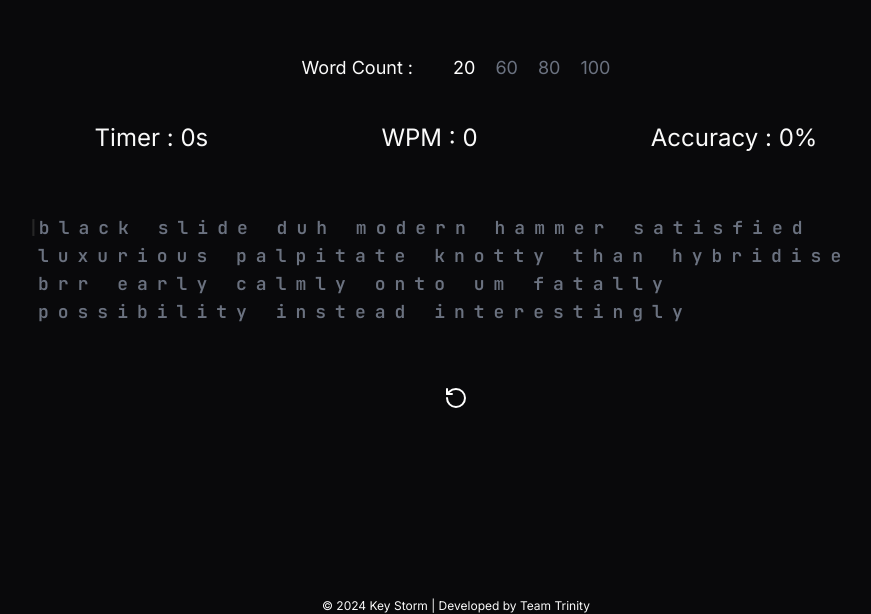
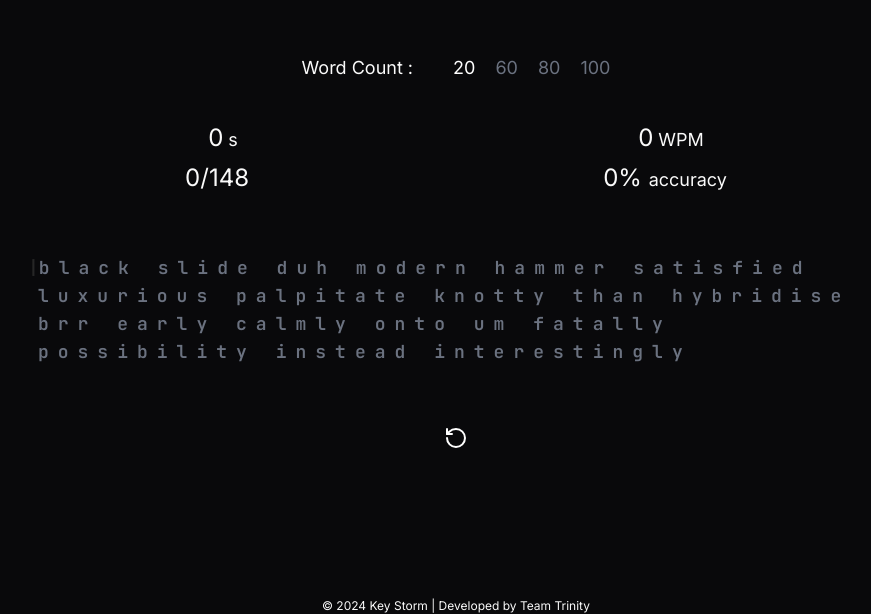
Before and after one commit to Team-Trinity/type-storm, a Next.js app: page /type in a window 1280 px wide. Shown: the part 186-800 px from the top of the page, without its empty margins (184-1055 px from the left). Built offline with nearby package versions, Linux system fonts and the light colour scheme.

Commit message:
fix mistake and accuracy calculation

```diff
--- a/app/_providers/timerProvider.tsx
+++ b/app/_providers/timerProvider.tsx
@@ -21,6 +21,8 @@ type contexType = {
     isRunning: boolean;
     setIsTyping: Dispatch<SetStateAction<boolean>>;
     setIsRunning: Dispatch<SetStateAction<boolean>>;
+    mistake: number;
+    setMistake: Dispatch<SetStateAction<number>>;
     resetTimer: () => void;
     letters: string[];
     typedLetters: string;
@@ -28,7 +30,7 @@ type contexType = {
     text: string;
     pointer: number;
     wpmCalculator: () => number;
-    mistakeCalculator: () => number;
+    accuracy: () => number;
 };
 
 export const timerContext = createContext<contexType>({
@@ -40,6 +42,8 @@ export const timerContext = createContext<contexType>({
     isRunning: false,
     setIsTyping: () => {}, // Empty function as default
     setIsRunning: () => {}, // Empty function as default
+    mistake: 0,
+    setMistake: () => {},
     resetTimer: () => {}, // Empty function as default
     letters: [""],
     typedLetters: "",
@@ -49,7 +53,7 @@ export const timerContext = createContext<contexType>({
     wpmCalculator: () => {
         return 0;
     },
-    mistakeCalculator: () => {
+    accuracy: () => {
         return 0;
     }
 });
@@ -65,25 +69,25 @@ const TimerProvider = ({ children }: { children?: ReactNode }) => {
     const [pointer, setPointer] = useState(-1);
     const inputRef = useRef<HTMLInputElement>();
     const [isRunning, setIsRunning] = useState(false);
+    const [mistake, setMistake] = useState(0);
 
     const correctLetters = text.split("");
     const words = text.split(" ");
 
-    const mistakeCalculator = useCallback(() => {
-        let mistake = 0;
-
-        for (let i = 0; i < typedLetters.length; i++) {
-            if (correctLetters[i] !== typedLetters[i]) {
-                mistake++;
-            }
+    const accuracy = useCallback(() => {
+        const totalTyped = typedLetters.length;
+        if (totalTyped) {
+            return parseFloat(
+                (((totalTyped - mistake) / totalTyped) * 100).toFixed(2)
+            );
+        } else {
+            return 0;
         }
-
-        return mistake;
-    }, [typedLetters, correctLetters]);
+    }, [typedLetters, mistake]);
 
     const wpmCalculator = useCallback(() => {
         const letterPerMinute =
-            ((typedLetters.length - mistakeCalculator()) / timePassed) * 60;
+            ((typedLetters.length - mistake) / timePassed) * 60;
         const avgWordLength = correctLetters.length / words.length;
         if (timePassed > 0) {
             return Math.floor(letterPerMinute / avgWordLength);
@@ -92,10 +96,10 @@ const TimerProvider = ({ children }: { children?: ReactNode }) => {
         }
     }, [
         typedLetters,
-        mistakeCalculator,
         timePassed,
         correctLetters.length,
-        words.length
+        words.length,
+        mistake
     ]);
 
     useEffect(() => {
@@ -140,6 +144,7 @@ const TimerProvider = ({ children }: { children?: ReactNode }) => {
         setTimePassed(0);
         clearInterval(timeRef.current);
         setTypedLetters("");
+        setMistake(0);
     }
     return (
         <timerContext.Provider
@@ -152,6 +157,8 @@ const TimerProvider = ({ children }: { children?: ReactNode }) => {
                 isRunning,
                 setIsTyping,
                 setIsRunning,
+                mistake,
+                setMistake,
                 resetTimer,
                 letters: correctLetters,
                 text,
@@ -159,7 +166,7 @@ const TimerProvider = ({ children }: { children?: ReactNode }) => {
                 setTypedLetters,
                 pointer,
                 wpmCalculator,
-                mistakeCalculator
+                accuracy
             }}
         >
             {children}
--- a/app/type/letterElement.tsx
+++ b/app/type/letterElement.tsx
@@ -1,5 +1,5 @@
 import clsx from "clsx";
-import { useContext } from "react";
+import { useContext, useEffect, useRef } from "react";
 import { timerContext } from "../_providers/timerProvider";
 
 export default function LetterElement({
@@ -14,7 +14,18 @@ export default function LetterElement({
     isLast: boolean;
 }) {
     // console.log(correctLetter, isLast);
-    const { isTyping } = useContext(timerContext);
+    const { isTyping, mistake, setMistake } = useContext(timerContext);
+    const mistakeRef = useRef(0);
+    useEffect(() => {
+        if (
+            typedLetter &&
+            typedLetter !== correctLetter &&
+            mistakeRef.current === 0
+        ) {
+            mistakeRef.current = 1;
+            setMistake((prevValue) => prevValue + 1);
+        }
+    });
     return (
         <>
             {typedLetter && typedLetter !== correctLetter ? (
--- a/app/type/typeBox.tsx
+++ b/app/type/typeBox.tsx
@@ -27,7 +27,8 @@ export default function TypeBox() {
         wpmCalculator,
         setText,
         inputRef,
-        mistakeCalculator
+        accuracy,
+        mistake
     } = useContext(timerContext);
 
     const [getText] = useText();
@@ -85,30 +86,28 @@ export default function TypeBox() {
         resetTimer();
     }
 
-    const accuracy = useCallback(() => {
-        const totalTyped = typedLetters.length;
-        if (totalTyped) {
-            return (
-                ((totalTyped - mistakeCalculator()) / totalTyped) *
-                100
-            ).toFixed(2);
-        } else {
-            return 0;
-        }
-    }, [typedLetters]);
-
     return (
         <div className="mx-auto mt-60 flex w-[calc(100vw*0.7)] flex-col items-center justify-center gap-10 transition-all">
             <TextSelector />
-            <div className="flex w-full items-center justify-around">
-                <div className="text-center text-2xl">
-                    Timer : {timePassed}s
+            <div className="flex w-full flex-col items-center justify-center gap-2">
+                <div className="flex w-full items-center justify-around">
+                    <div className="text-center text-2xl">
+                        {timePassed}
+                        <span className="text-lg"> s</span>
+                    </div>
+                    <div className="text-center text-2xl">
+                        {wpmCalculator()}
+                        <span className="text-lg"> WPM</span>
+                    </div>
                 </div>
-                <div className="text-center text-2xl">
-                    WPM : {wpmCalculator()}
-                </div>
-                <div className="text-center text-2xl">
-                    Accuracy : {accuracy()}%
+                <div className="flex w-full items-center justify-around">
+                    <div className="text-center text-2xl">
+                        {typedLetters.length}/{letters.length}
+                    </div>
+                    <div className="text-center text-2xl">
+                        {accuracy()}% <span className="text-lg">accuracy</span>
+                        {/* {mistake} <span className="text-lg">mistakes</span> */}
+                    </div>
                 </div>
             </div>
             <div
```
